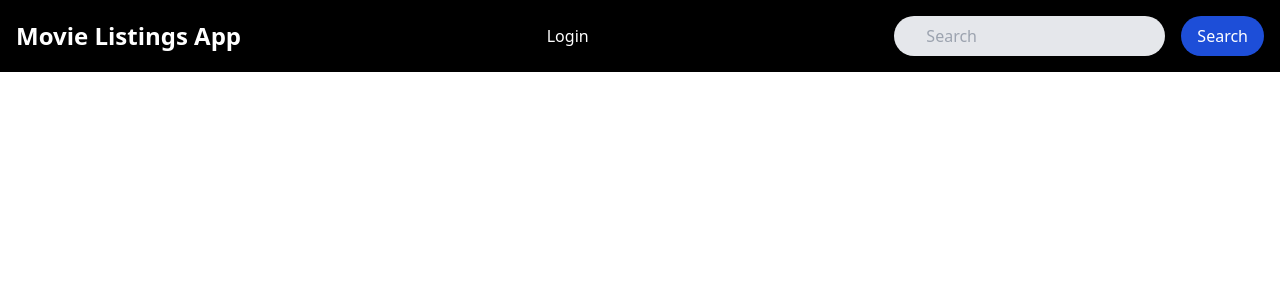
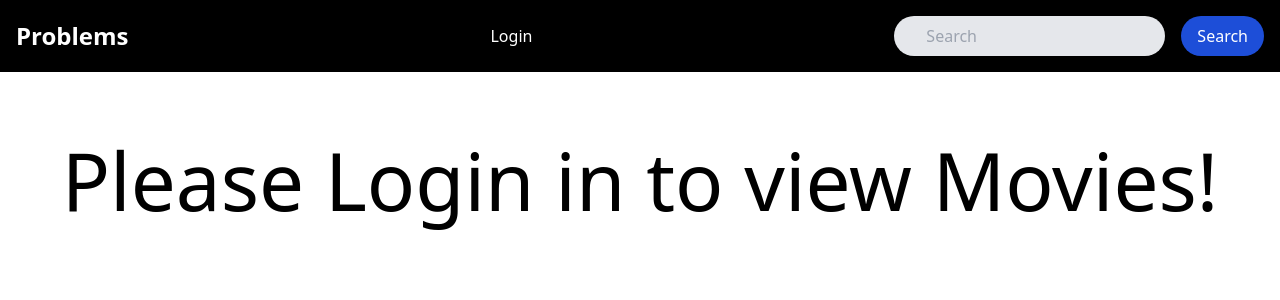
Before and after one commit to React-HTX/mini-hacks, a React (Create React App) app: page /home in a window 1280 px wide. Shown: the top 300 px of the page. Built offline with nearby package versions, Linux system fonts and the light colour scheme.

Commit message:
Added comments for problems, updated routes

```diff
--- a/src/App.js
+++ b/src/App.js
@@ -18,22 +18,25 @@ function App() {
       <Navigation />
 
       <Routes>
+        {/* These routes should only be available for non logged in users */}
+
+        {!authCtx.isLoggedIn && (
+          <>
+            <Route path="/home" element={<StartingPageContent />} />
+            <Route path="/auth" element={<AuthPage />} />
+          </>
+        )}
+
+        {/* These routes should only be available if a user logged in */}
         {authCtx.isLoggedIn && (
           <>
-            <Route path="/" element={<Home />} />
+            <Route path="/home" element={<Home />} />
             <Route path="/sortPage" element={<SortPage />} />
             <Route path="/movies/:id" element={<MovieDetailsPage />} />
             <Route path="/movies/search" element={<SearchPage />} />
-            <Route path="*" element={<NotFound />} />
           </>
         )}
-
-        {!authCtx.isLoggedIn && (
-          <>
-            <Route path="/" element={<StartingPageContent />} />
-            <Route path="/auth" element={<AuthPage />} />
-          </>
-        )}
+        <Route path="*" element={<NotFound />} />
       </Routes>
     </>
   );
--- a/src/components/Navigation.js
+++ b/src/components/Navigation.js
@@ -22,17 +22,20 @@ const Navigation = () => {
     <nav className="bg-black p-4">
       <div className="container mx-auto flex justify-between items-center">
         <Link to="/" className="text-white text-2xl font-bold">
-          Movie Listings App
+          {!isLoggedIn ? "Problems" : "Movie Listings App"}
         </Link>
         <ul className="flex flex-col text-white md:flex-row space-y-2 md:space-y-0 md:space-x-4">
-          {!isLoggedIn ? (
+          {/* This nav link should only be available for non logged in users */}
+          {!isLoggedIn && (
             <li>
               <Link to="/auth">Login</Link>
             </li>
-          ) : (
+          )}
+          {/* These nav links should only be available if a user logged in */}
+          {isLoggedIn && (
             <>
               <li>
-                <Link to="/" className="hover:text-blue-200">
+                <Link to="/home" className="hover:text-blue-200">
                   Home
                 </Link>
               </li>
@@ -46,8 +49,6 @@ const Navigation = () => {
               </li>
             </>
           )}
-
-          {/* Add more links as needed */}
         </ul>
 
         <form onSubmit={handleSubmit}>
--- a/src/components/StartingPage/StartingPage.js
+++ b/src/components/StartingPage/StartingPage.js
@@ -7,7 +7,9 @@ const StartingPageContent = () => {
 
   return (
     <section className={classes.starting}>
+      {/* h1 should be display if user is not logged in */}
       {!isLoggedIn ? <h1> Please Login in to view Movies!</h1> : <Home />}
+      {/* Only display Home if user is logged in */}
     </section>
   );
 };
```
